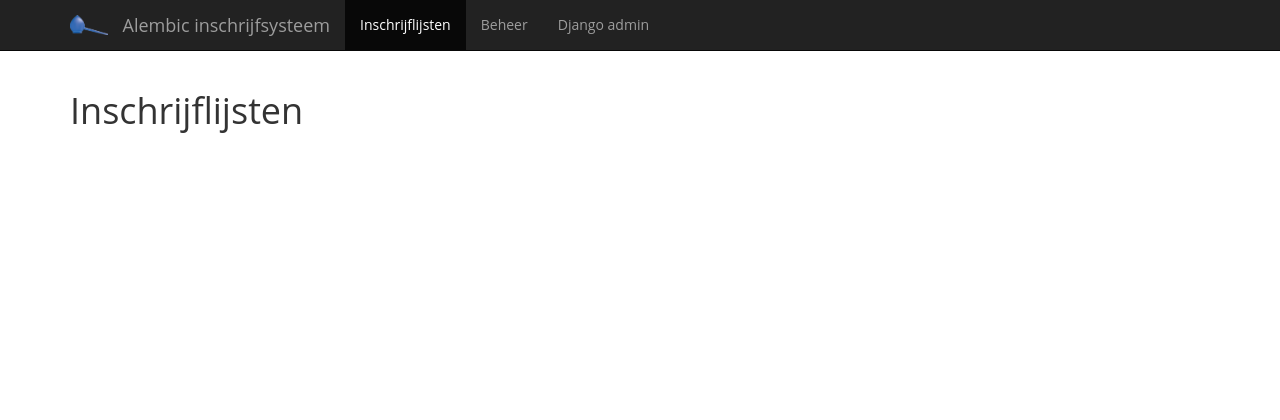
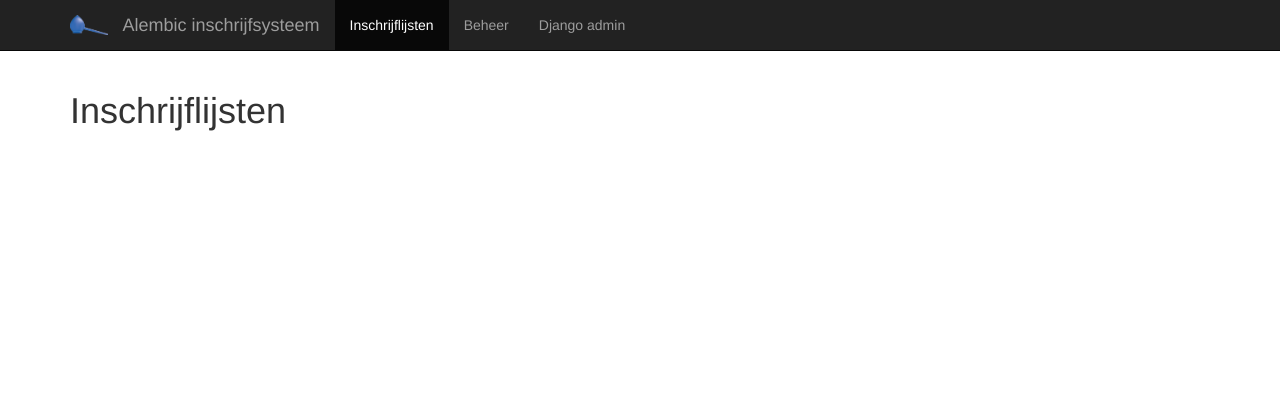
Before and after one commit to ASO-Alembic/Inschrijflijst, a Django app: page /events/ in a window 1280 px wide. Shown: the top 420 px of the page. Run offline with Django 3.2, Linux system fonts and the light colour scheme; the visitor is signed in with stand-in values (Sample User, id 1); data that the repository does not hold is empty; some libraries are stand-ins or nearby versions.

Commit message:
Remove erroneous font-family

```diff
--- a/app/static/style.css
+++ b/app/static/style.css
@@ -1,5 +1,4 @@
 body {
-	font-family: Open Sans, serif !important;
 	padding-top: 51px;
 }
 
```
